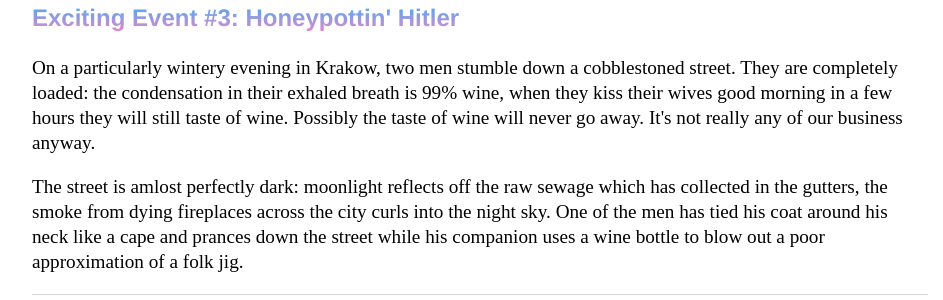
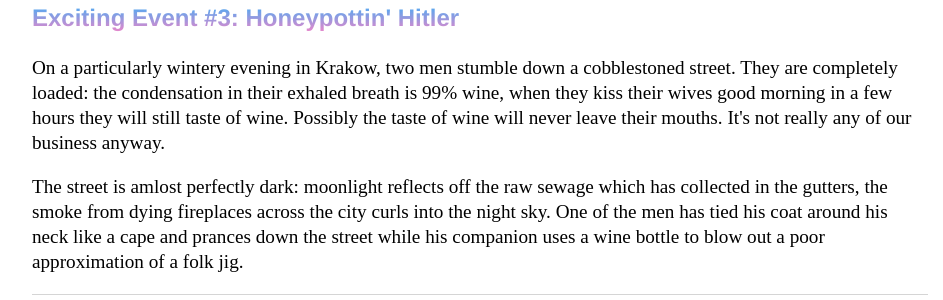
Before and after one commit to Pinelife/pinelife.github.io, a Jekyll site: the page built from Hellhole/excitingevent3.html, in a window 1280 px wide. Shown: the part 128-428 px from the top of the page, without its empty margins (160-1103 px from the left). Built offline with Jekyll 4.4.1, drawn with Linux system fonts in a browser that asks for light colours.

Commit message:
Update excitingevent3.html

```diff
--- a/Hellhole/excitingevent3.html
+++ b/Hellhole/excitingevent3.html
@@ -10,8 +10,8 @@ title: Pinelife
 <p>
 On a particularly wintery evening in Krakow, two men stumble down a cobblestoned street.
   They are completely loaded: the condensation in their exhaled breath is 99% wine, when they kiss
-  their wives good morning in a few hours they will still taste of wine. Possibly the taste of wine will never go
-  away. It's not really any of our business anyway.
+  their wives good morning in a few hours they will still taste of wine. Possibly the taste of wine will never leave their mouths.
+It's not really any of our business anyway.
 </p>
 <p>
  The street is amlost perfectly dark: moonlight reflects off the raw sewage which has collected in the gutters, the smoke from
```
